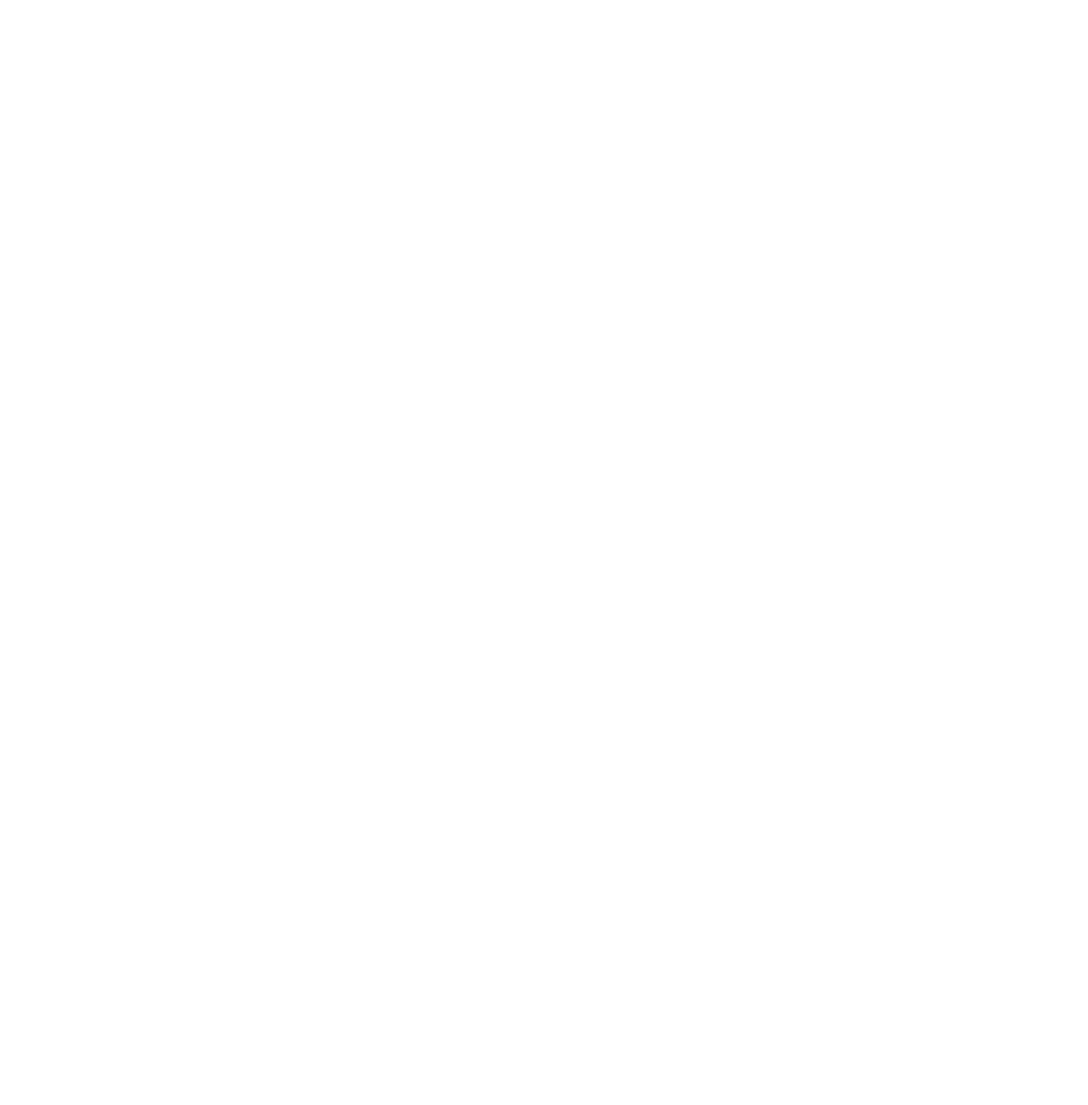
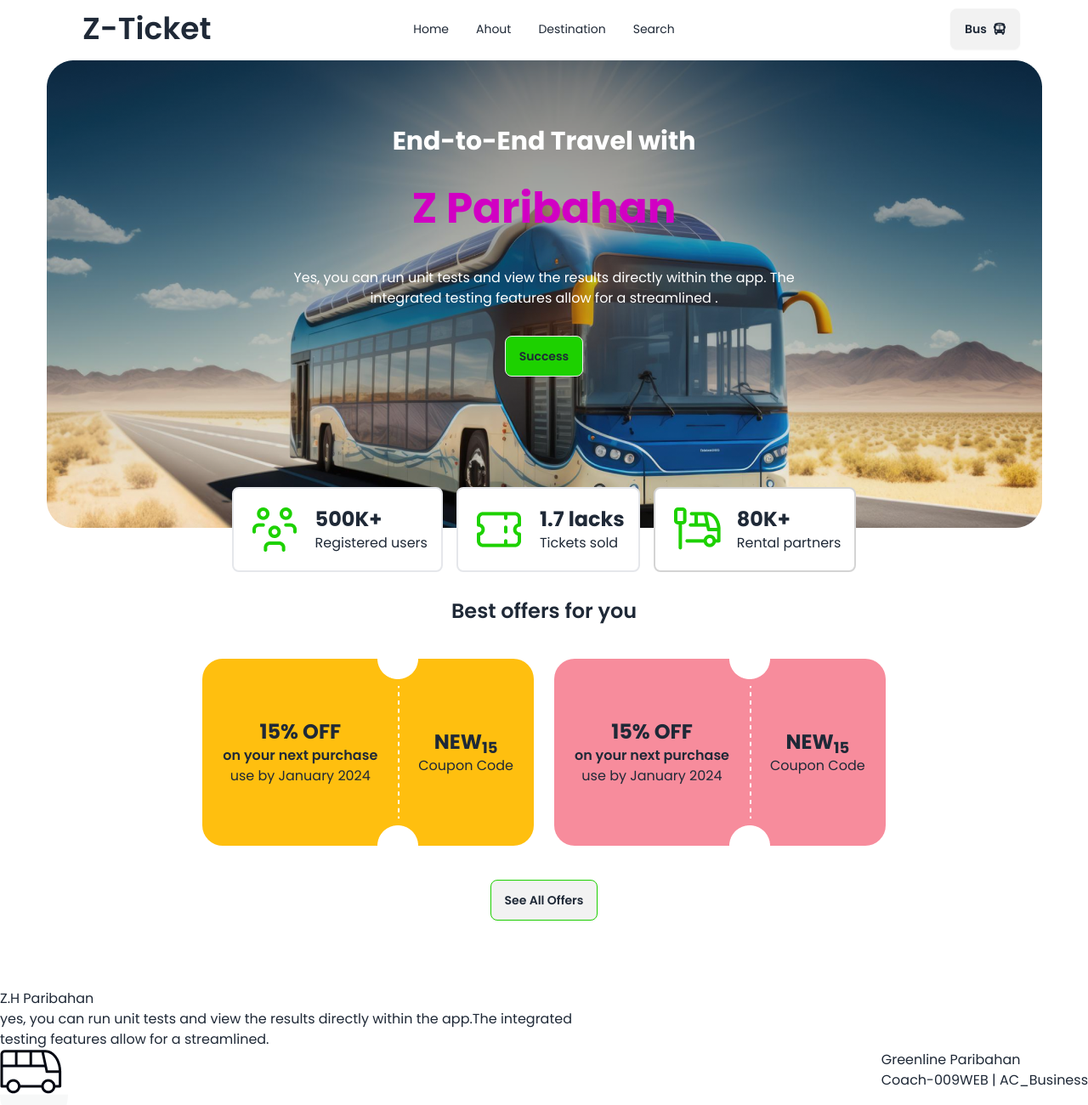
Before and after one commit to zakir-naik-abir/A-5-Bus-ticket, a plain HTML site: page index.html in a window 1280 px wide. Shown: the top 1300 px of the page at 85% size. Before the commit the page ends 800 px from the top, so only its background shows below. Drawn offline with nearby package versions, Linux system fonts and the light colour scheme.

Commit message:
second commit

```diff
--- a/css/style.css
+++ b/css/style.css
@@ -13,6 +13,11 @@ Version:
     padding: 0%;
     box-sizing: border-box;
     font-family: 'Poppins', sans-serif;
+}
+
+h1{
+    font-size: 46px;
+    font-weight: 800;
 }
 
 /* ===============-start=============== */
--- a/index.html
+++ b/index.html
@@ -18,28 +18,157 @@
   <script src="https://cdn.tailwindcss.com"></script>
 </head>
 <body>
-    <!---------------------------------------- -start ---------------------------------------->
+    <!---------------------------------------- menu-start ---------------------------------------->
+    <div class="navbar bg-base-100 px-20">
+      <div class="navbar-start">
+        <a class="btn btn-ghost text-4xl"><h1>Z-Ticket</h1></a>
+      </div>
+      <div class="navbar-center hidden lg:flex">
+        <ul class="menu menu-horizontal px-1">
+          <li><a>Home</a></li>
+          <li><a>Ahout</a></li>
+          <li><a>Destination</a></li>
+          <li><a>Search</a></li>
+        </ul>
+      </div>
+      <div class="navbar-end">
+        <a class="btn">Bus <i class="fa-solid fa-bus"></i></a>
+      </div>
+    </div>
+    <!----------------------------------------- menu-end ----------------------------------------->
+
+
+    <!---------------------------------------- banner-start ---------------------------------------->
+    <div class=" bg-[url(images/banner.png)] bg-no-repeat bg-center rounded-3xl">
+      <div class="items-center justify-center text-center py-20">
+        <h1 class="text-3xl text-white font-extrabold mb-6">End-to-End Travel with</h1>
+        <span class="text-[#d100c3] text-[50px] font-extrabold">Z Paribahan</span>
+        <p class="text-white py-8">Yes, you can run unit tests and view the results directly within the app. The <br> integrated testing features allow for a streamlined .</p>
+        <button class="btn bg-[#1dd100]">Success</button>
+      </div>
+      <div class="flex justify-center items-center gap-4 translate-y-1/2">
+        <div class="flex space-x-4 bg-white items-center border-2 w-fit p-4 rounded-lg">
+          <img src="images/people.png" alt="">
+          <div class="">
+            <h1 class="text-2xl font-bold">500K+</h1>
+            <p>Registered users</p>
+          </div>
+        </div>
+        <div class="flex space-x-4 bg-white items-center border-2 w-fit p-4 rounded-lg">
+          <img src="images/ticket-cupon.png" alt="">
+          <div class="">
+            <h1 class="text-2xl font-bold">1.7 lacks</h1>
+            <p>Tickets sold</p>
+          </div>
+        </div>
+        <div class="flex space-x-4 bg-white items-center border-2 w-fit p-4 rounded-lg border-neutral-300">
+          <img src="images/stoppage.png" alt="">
+          <div class="">
+            <h1 class="text-2xl font-bold">80K+  </h1>
+            <p>Rental partners</p>
+          </div>
+        </div>
+      </div>
+    </div>
+    <!----------------------------------------- banner-end ----------------------------------------->
+
+
+    <!---------------------------------------- offer-start ---------------------------------------->
+    <section class="m-20 justify-center items-center text-center">
+      <h1 class="text-2xl font-semibold">Best offers for you</h1>
+      <div class="flex justify-center gap-6 my-10">
+        <div class="flex bg-[#ffbf0f] items-center px-6 rounded-3xl">
+          <div class="">
+            <h1 class="text-2xl font-bold">15% OFF</h1>
+            <h4 class="font-semibold">on your next purchase</h4>
+            <h6>use by January 2024</h6>
+          </div>
+          <img class="" src="images/cupon-devider.png" alt="">
+          <div>
+            <h1 class="text-2xl font-bold">NEW<sub>15</sub></h1>
+            <h6>Coupon Code</h6>
+          </div>
+        </div>
+        <div class="flex bg-[#f78c9c] items-center px-6 rounded-3xl">
+          <div class="">
+            <h1 class="text-2xl font-bold">15% OFF</h1>
+            <h4 class="font-semibold">on your next purchase</h4>
+            <h6>use by January 2024</h6>
+          </div>
+          <img src="images/cupon-devider.png" alt="">
+          <div>
+            <h1 class="text-2xl font-bold">NEW<sub>15</sub></h1>
+            <h6>Coupon Code</h6>
+          </div>
+        </div>
+      </div>
+      <button class="btn border-1 border-[#1dd100] bo">See All Offers</button>
+    </section>
     <!----------------------------------------- -end ----------------------------------------->
+
+
+    <!---------------------------------------- main-sectoin-start ---------------------------------------->
+    <section>
+      <div class="">
+        <div class="">
+          <h1>Z.H Paribahan</h1>
+          <p>yes, you can run unit tests and view the results directly within the app.The integrated <br>testing features allow for a streamlined. </p>
+        </div>
+        <div class="">
+          <div class="">
+            <div class="flex justify-between">
+              <img src="images/bus-logo.png" alt="">
+              <div>
+                <h1>Greenline Paribahan</h1>
+                <p>Coach-009WEB | AC_Business</p>
+              </div>
+            </div>
+          </div>
+          <img src="images/info-devider.png" alt="">
+          <div class=""></div>
+        </div>
+      </div>
+    </section>
+    <!----------------------------------------- main-end ----------------------------------------->
 
 
     <!---------------------------------------- -start ---------------------------------------->
     <!----------------------------------------- -end ----------------------------------------->
 
 
-    <!---------------------------------------- -start ---------------------------------------->
-    <!----------------------------------------- -end ----------------------------------------->
+    <!---------------------------------------- footer-start ---------------------------------------->
+    <footer class="p-10 bg-neutral text-neutral-content">
+      <div class="flex justify-between">
+        <div class="">
+          <h1 class="text-3xl font-bold mb-2">P-Ticket</h1>
+          <p>P-Ticket is a digital platform to make your <br>daily commuting better</p>
+        </div>
+        <div>
+          <h1 class="mb-2">Download our app</h1>
+          <a href="#">
+            <div class="p-4 flex border-[1px] border-[#fff] gap-4 rounded-lg">
+              <img src="images/playstore.png" alt="">
+              <div>
+                <h5>GET ON</h5>
+                <h2 class="text-3xl font-bold">Google Play</h2>
+              </div>
+            </div>
+          </a>
+        </div>
+      </div>
 
+      <hr class="text-white my-5">
 
-    <!---------------------------------------- -start ---------------------------------------->
-    <!----------------------------------------- -end ----------------------------------------->
-
-
-    <!---------------------------------------- -start ---------------------------------------->
-    <!----------------------------------------- -end ----------------------------------------->
-
-
-    <!---------------------------------------- -start ---------------------------------------->
-    <!----------------------------------------- -end ----------------------------------------->
+      <div class="flex justify-between">
+        <h1>@all rights reserved, P-Ticket services limited.2024</h1>
+        <div class="flex justify-center">
+          <p>Terms & condition</p>
+          <p>Return & refund policy</p>
+          <p>Privacy policy</p>
+        </div>
+      </div>
+    </footer>
+    <!----------------------------------------- footer-end ----------------------------------------->
 
 
     <!---------------------------------------- -start ---------------------------------------->
```
